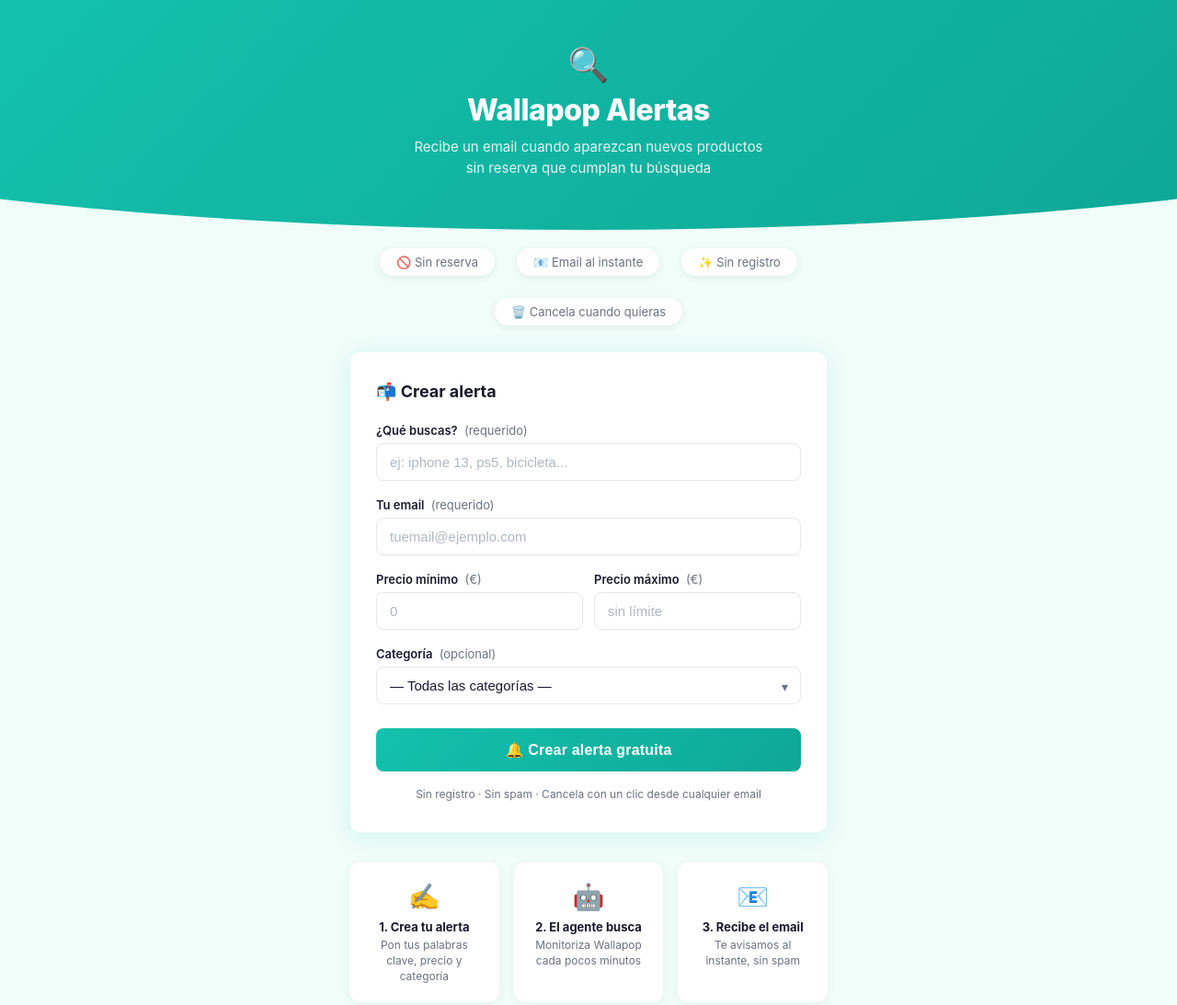
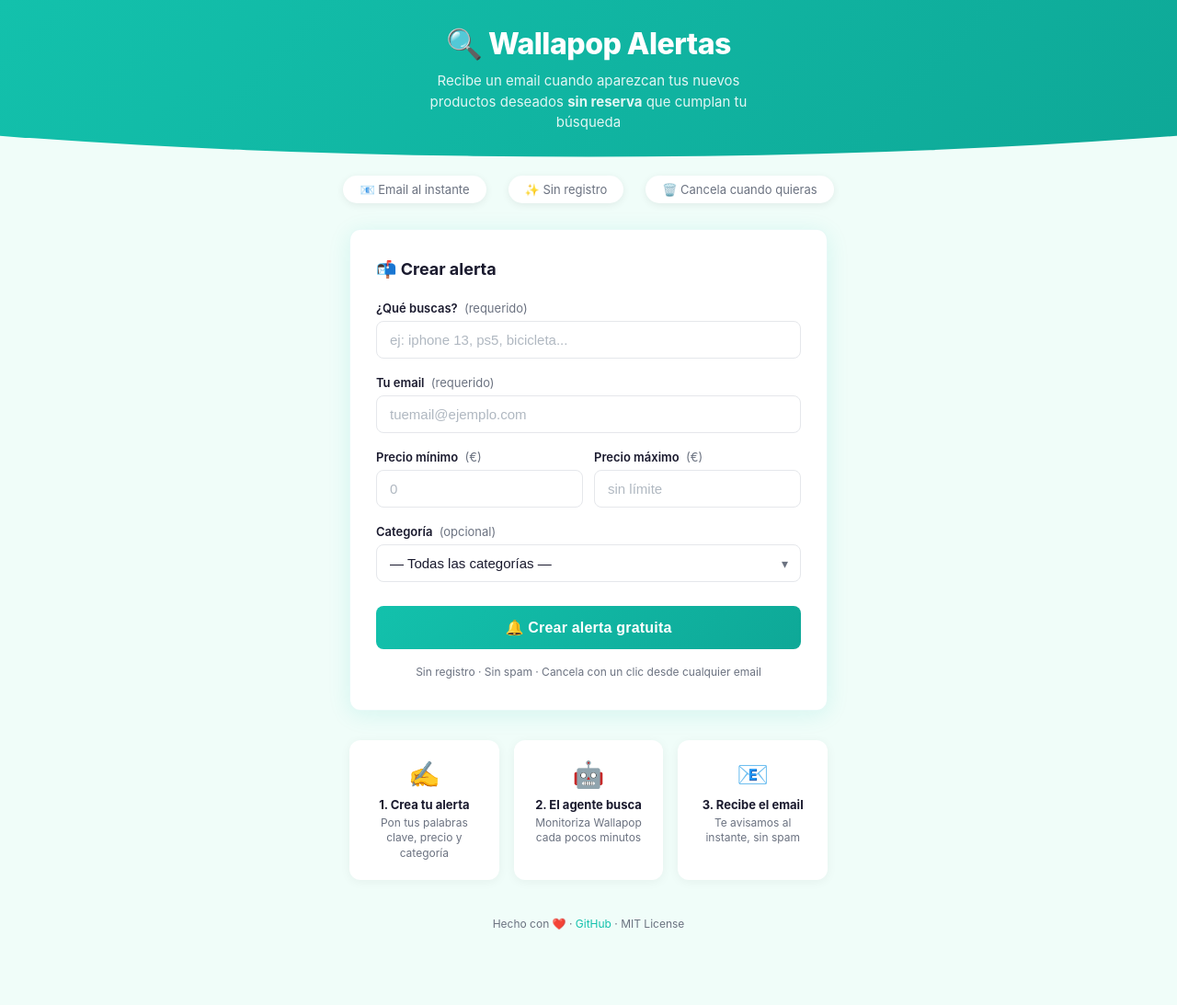
Before and after one commit to enrimr/used-items-alert-agent, a website: page web/public/index.html in a window 1280 px wide. Shown: the top 1093 px of the page at 92% size. After the commit the page ends 1072 px from the top, so only its background shows below. Drawn offline with Linux system fonts and the light colour scheme.

Commit message:
feat: update web frontend UI

```diff
--- a/web/public/index.html
+++ b/web/public/index.html
@@ -33,7 +33,7 @@
     header {
       background: linear-gradient(135deg, var(--teal), var(--teal-dark));
       text-align: center;
-      padding: 48px 20px 56px;
+      padding: 28px 20px 26px;
       margin: 0 -16px 0;
       clip-path: ellipse(100% 100% at 50% 0%);
     }
@@ -247,14 +247,12 @@
 
   <!-- Header -->
   <header>
-    <div class="logo">🔍</div>
-    <h1>Wallapop Alertas</h1>
-    <p>Recibe un email cuando aparezcan nuevos productos sin reserva que cumplan tu búsqueda</p>
+    <h1>🔍 Wallapop Alertas</h1>
+    <p>Recibe un email cuando aparezcan tus nuevos productos deseados <b>sin reserva</b> que cumplan tu búsqueda</p>
   </header>
 
   <!-- Features strip -->
   <div class="features">
-    <div class="feature">🚫 Sin reserva</div>
     <div class="feature">📧 Email al instante</div>
     <div class="feature">✨ Sin registro</div>
     <div class="feature">🗑️ Cancela cuando quieras</div>
@@ -366,7 +364,7 @@
   </div>
 
   <footer>
-    <p>Hecho con ❤️ · <a href="https://github.com/enriquemendozarobaina/wallapop-alert-agent" target="_blank">GitHub</a> · MIT License</p>
+    <p>Hecho con ❤️ · <a href="https://github.com/enrimr/wallapop-alert-agent" target="_blank">GitHub</a> · MIT License</p>
   </footer>
 
   <script>
```
